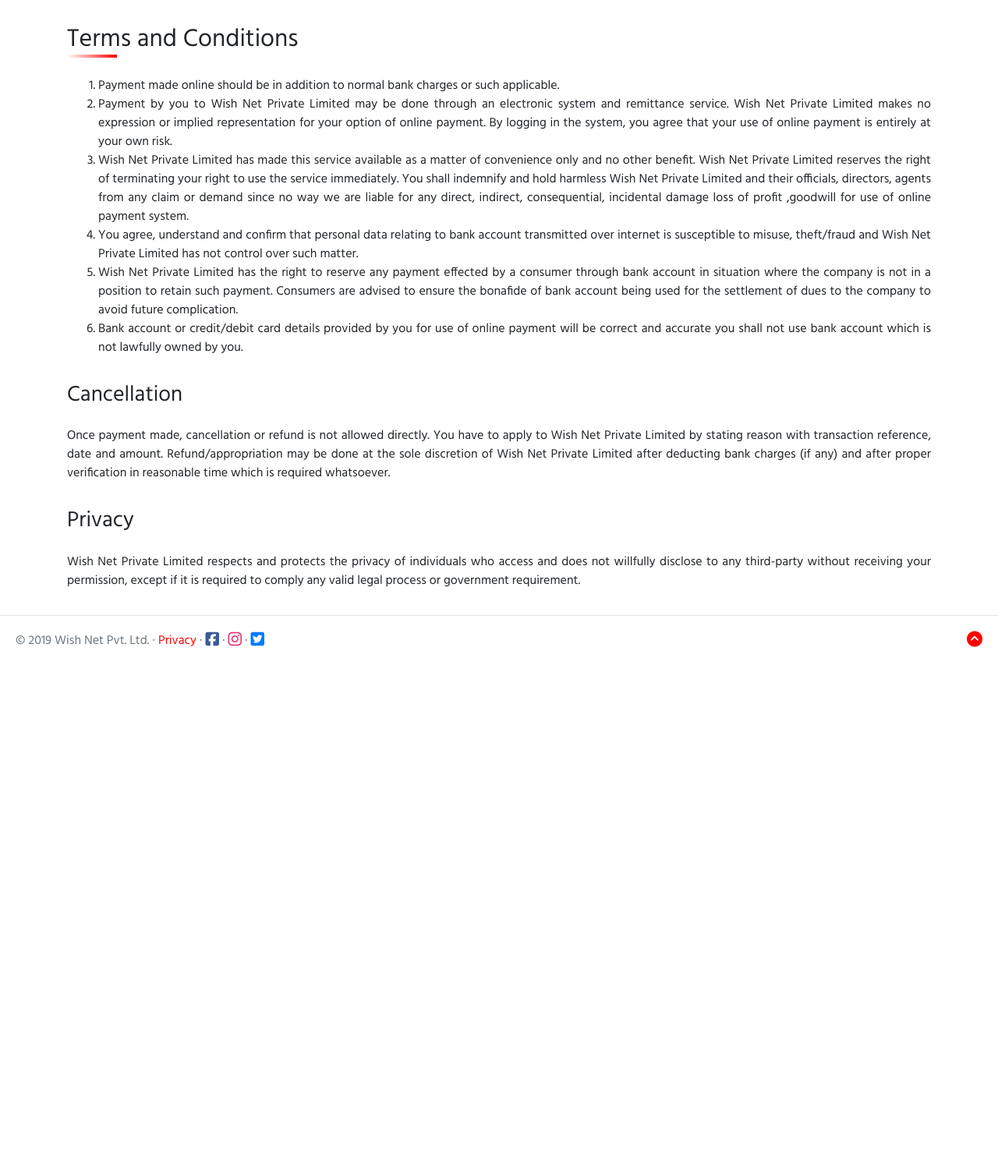
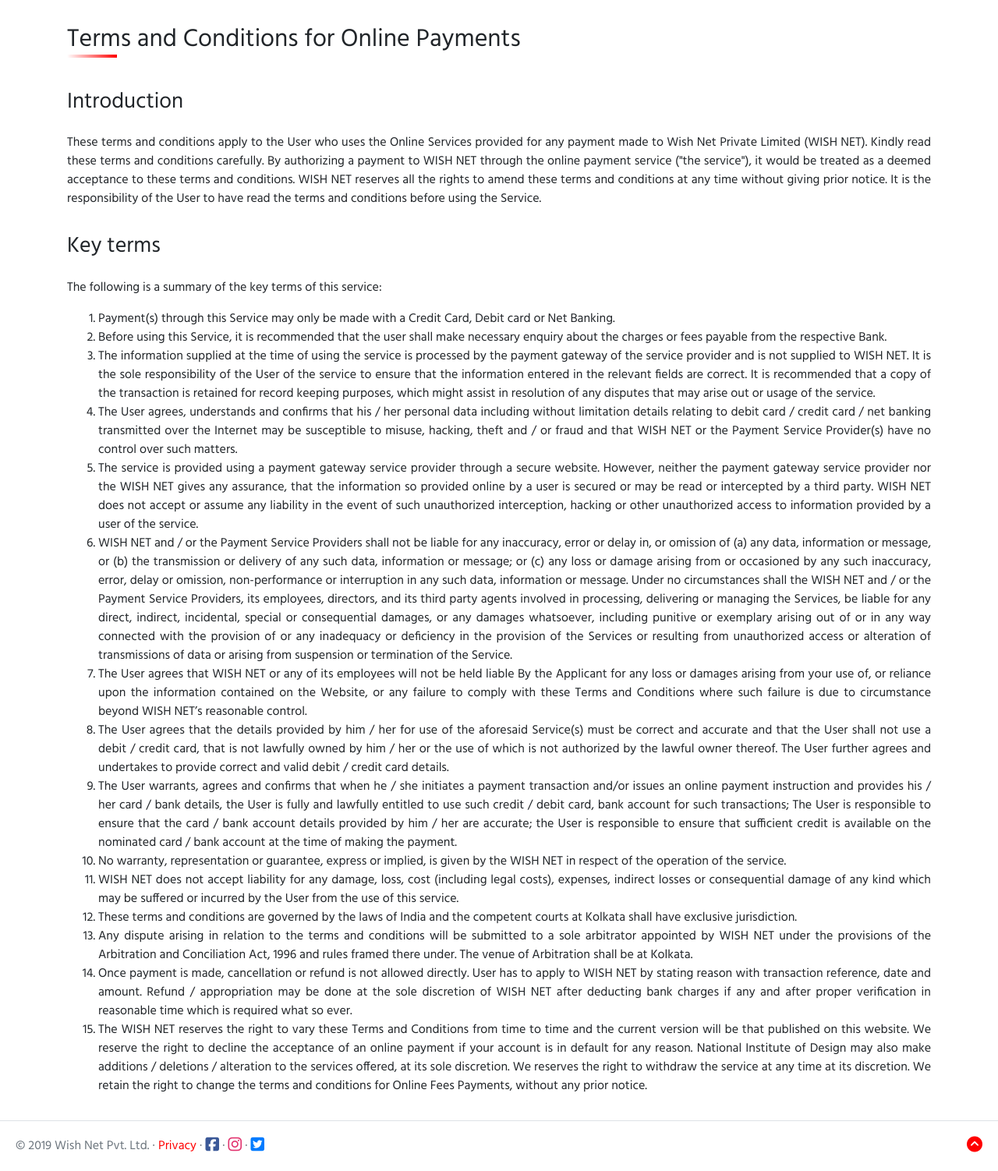
Before and after one commit to soumya707/wishnet-in, a Flask app: page /terms_and_conditions in a window 1280 px wide. Shown: the part 112-1614 px from the top of the page at 78% size. Before the commit the page ends 942 px from the top, so only its background shows below. Run offline with Flask 2, Linux system fonts and the light colour scheme; parts of the project's set-up code (start-up, migrations or seed data) failed here and were passed over; some libraries are stand-ins or nearby versions.

Commit message:
update: update Terms and Conditions

```diff
--- a/website/templates/terms_and_conditions.html
+++ b/website/templates/terms_and_conditions.html
@@ -6,25 +6,33 @@
 
 <div class="container text-justify p-3">
   <!-- HEADING -->
-  <h2 class="py-3">Terms and Conditions
+  <h2 class="py-3">Terms and Conditions for Online Payments
     <div class="heading-underline"></div>
   </h2>
 
   <!-- CONTENT -->
+  <h3 class="py-3 text-left">Introduction</h3>
+  <p>These terms and conditions apply to the User who uses the Online Services provided for any payment made to Wish Net Private Limited (WISH NET). Kindly read these terms and conditions carefully. By authorizing a payment to WISH NET through the online payment service ("the service"), it would be treated as a deemed acceptance to these terms and conditions. WISH NET reserves all the rights to amend these terms and conditions at any time without giving prior notice. It is the responsibility of the User to have read the terms and conditions before using the Service.</p>
+
+  <h3 class="py-3 text-left">Key terms</h3>
+  <p>The following is a summary of the key terms of this service:</p>
   <ol>
-    <li>Payment made online should be in addition to normal bank charges or such applicable.</li>
-    <li>Payment by you to Wish Net Private Limited may be done through an electronic system and remittance service. Wish Net Private Limited makes no expression or implied representation for your option of online payment. By logging in the system, you agree that your use of online payment is entirely at your own risk.</li>
-    <li>Wish Net Private Limited has made this service available as a matter of convenience only and no other benefit. Wish Net Private Limited reserves the right of terminating your right to use the service immediately. You shall indemnify and hold harmless Wish Net Private Limited and their officials, directors, agents from any claim or demand since no way we are liable for any direct, indirect, consequential, incidental damage loss of profit ,goodwill for use of online payment system.</li>
-    <li>You agree, understand and confirm that personal data relating to bank account transmitted over internet is susceptible to misuse, theft/fraud and Wish Net Private Limited has not control over such matter.</li>
-  <li>Wish Net Private Limited has the right to reserve any payment effected by a consumer through bank account in situation where the company is not in a position to retain such payment. Consumers are advised to ensure the bonafide of bank account being used for the settlement of dues to the company to avoid future complication.</li>
-    <li>Bank account or credit/debit card details provided by you for use of online payment will be correct and accurate you shall not use bank account which is not lawfully owned by you.</li>
+    <li>Payment(s) through this Service may only be made with a Credit Card, Debit card or Net Banking.</li>
+    <li>Before using this Service, it is recommended that the user shall make necessary enquiry about the charges or fees payable from the respective Bank.</li>
+    <li>The information supplied at the time of using the service is processed by the payment gateway of the service provider and is not supplied to WISH NET. It is the sole responsibility of the User of the service to ensure that the information entered in the relevant fields are correct. It is recommended that a copy of the transaction is retained for record keeping purposes, which might assist in resolution of any disputes that may arise out or usage of the service.</li>
+    <li>The User agrees, understands and confirms that his / her personal data including without limitation details relating to debit card / credit card / net banking transmitted over the Internet may be susceptible to misuse, hacking, theft and / or fraud and that WISH NET or the Payment Service Provider(s) have no control over such matters.</li>
+    <li>The service is provided using a payment gateway service provider through a secure website. However, neither the payment gateway service provider nor the WISH NET gives any assurance, that the information so provided online by a user is secured or may be read or intercepted by a third party. WISH NET does not accept or assume any liability in the event of such unauthorized interception, hacking or other unauthorized access to information provided by a user of the service.</li>
+    <li>WISH NET and / or the Payment Service Providers shall not be liable for any inaccuracy, error or delay in, or omission of (a) any data, information or message, or (b) the transmission or delivery of any such data, information or message; or (c) any loss or damage arising from or occasioned by any such inaccuracy, error, delay or omission, non-performance or interruption in any such data, information or message. Under no circumstances shall the WISH NET and / or the Payment Service Providers, its employees, directors, and its third party agents involved in processing, delivering or managing the Services, be liable for any direct, indirect, incidental, special or consequential damages, or any damages whatsoever, including punitive or exemplary arising out of or in any way connected with the provision of or any inadequacy or deficiency in the provision of the Services or resulting from unauthorized access or alteration of transmissions of data or arising from suspension or termination of the Service.</li>
+    <li>The User agrees that WISH NET or any of its employees will not be held liable By the Applicant for any loss or damages arising from your use of, or reliance upon the information contained on the Website, or any failure to comply with these Terms and Conditions where such failure is due to circumstance beyond WISH NET’s reasonable control.</li>
+    <li>The User agrees that the details provided by him / her for use of the aforesaid Service(s) must be correct and accurate and that the User shall not use a debit / credit card, that is not lawfully owned by him / her or the use of which is not authorized by the lawful owner thereof. The User further agrees and undertakes to provide correct and valid debit / credit card details.</li>
+    <li>The User warrants, agrees and confirms that when he / she initiates a payment transaction and/or issues an online payment instruction and provides his / her card / bank details, the User is fully and lawfully entitled to use such credit / debit card, bank account for such transactions; The User is responsible to ensure that the card / bank account details provided by him / her are accurate; the User is responsible to ensure that sufficient credit is available on the nominated card / bank account at the time of making the payment.</li>
+    <li>No warranty, representation or guarantee, express or implied, is given by the WISH NET in respect of the operation of the service.</li>
+    <li>WISH NET does not accept liability for any damage, loss, cost (including legal costs), expenses, indirect losses or consequential damage of any kind which may be suffered or incurred by the User from the use of this service.</li>
+    <li>These terms and conditions are governed by the laws of India and the competent courts at Kolkata shall have exclusive jurisdiction.</li>
+    <li>Any dispute arising in relation to the terms and conditions will be submitted to a sole arbitrator appointed by WISH NET under the provisions of the Arbitration and Conciliation Act, 1996 and rules framed there under. The venue of Arbitration shall be at Kolkata.</li>
+    <li>Once payment is made, cancellation or refund is not allowed directly. User has to apply to WISH NET by stating reason with transaction reference, date and amount. Refund / appropriation may be done at the sole discretion of WISH NET after deducting bank charges if any and after proper verification in reasonable time which is required what so ever.</li>
+    <li>The WISH NET reserves the right to vary these Terms and Conditions from time to time and the current version will be that published on this website. We reserve the right to decline the acceptance of an online payment if your account is in default for any reason. National Institute of Design may also make additions / deletions / alteration to the services offered, at its sole discretion. We reserves the right to withdraw the service at any time at its discretion. We retain the right to change the terms and conditions for Online Fees Payments, without any prior notice.</li>
   </ol>
-
-	<h3 class="py-3 text-left">Cancellation</h3>
-	<p>Once payment made, cancellation or refund is not allowed directly. You have to apply to Wish Net Private Limited by stating reason with transaction reference, date and amount. Refund/appropriation may be done at the sole discretion of Wish Net Private Limited after deducting bank charges (if any) and after proper verification in reasonable time which is required whatsoever.</p>
-
-	<h3 class="py-3 text-left">Privacy</h3>
-	<p>Wish Net Private Limited respects and protects the privacy of individuals who access and does not willfully disclose to any third-party without receiving your permission, except if it is required to comply any valid legal process or government requirement.</p>
 
 </div> <!-- container -->
 
```
